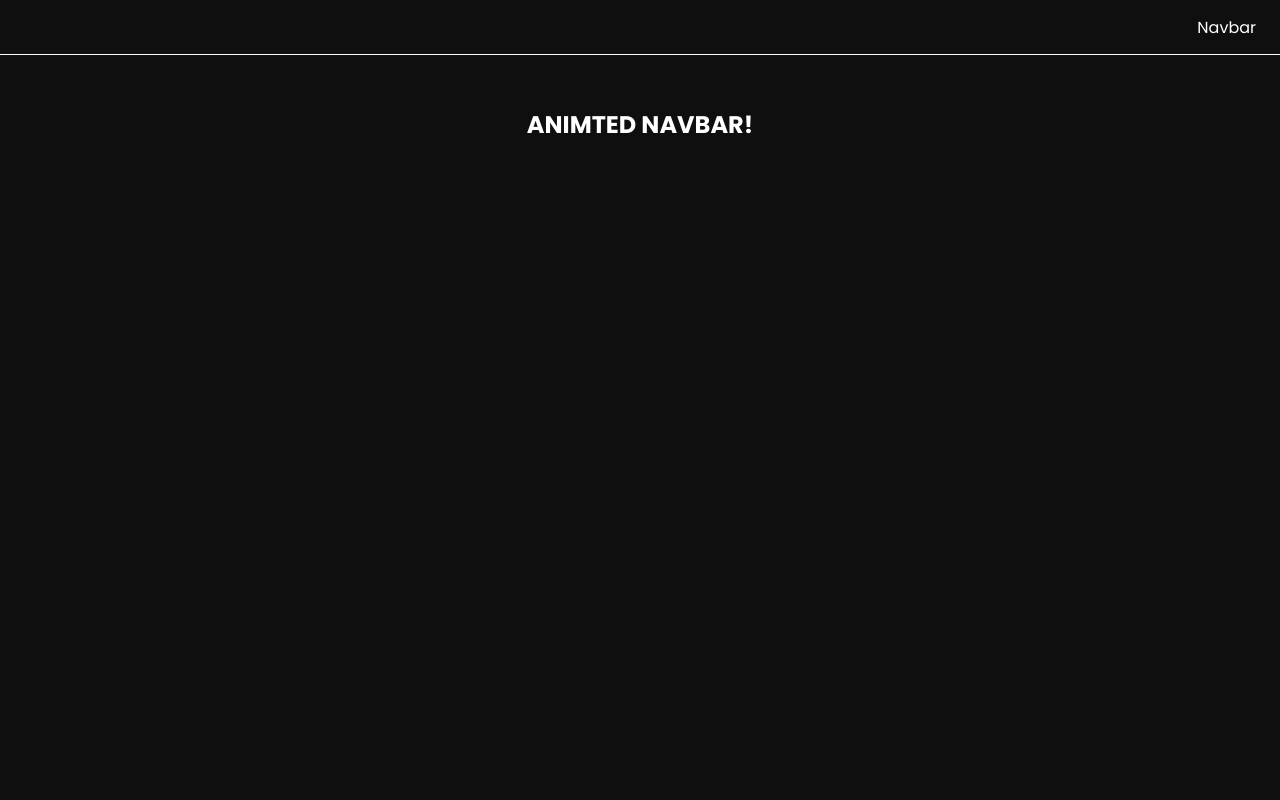
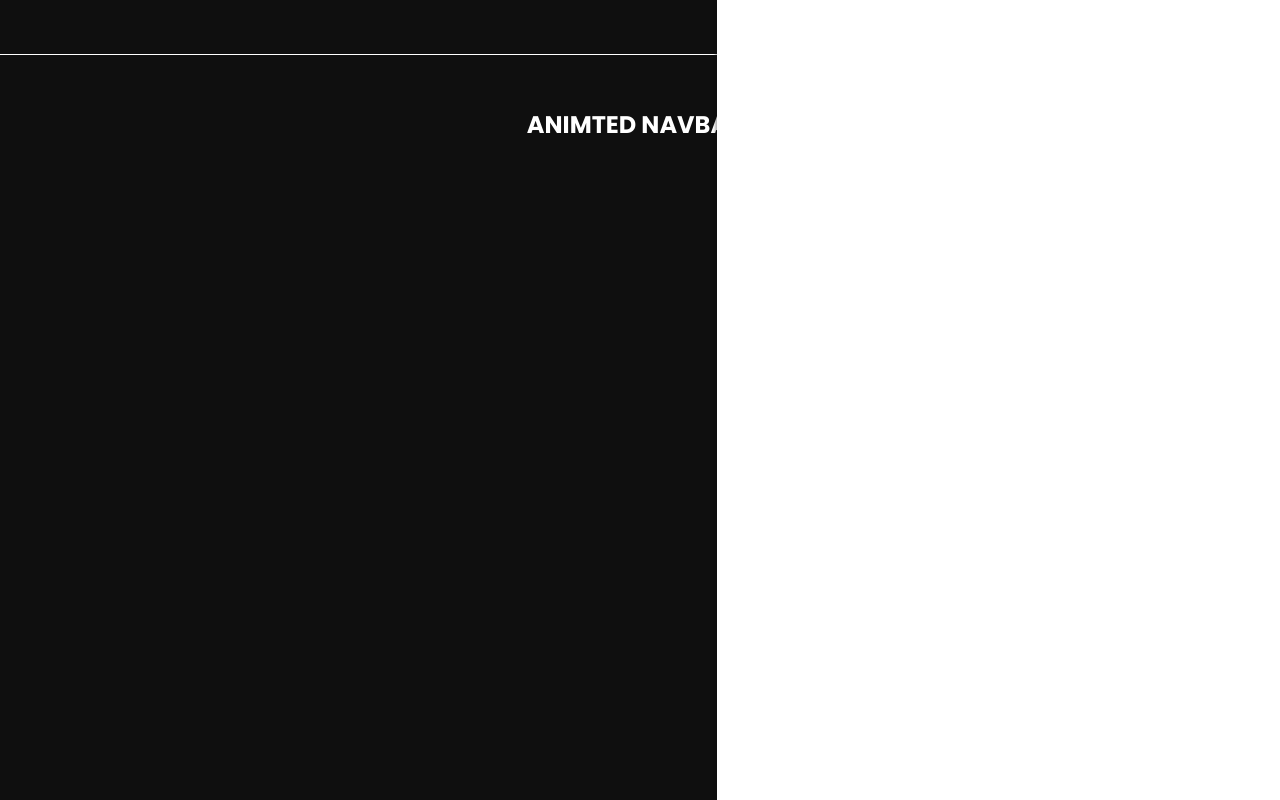
Before and after one commit to jxhnkndl/react-hamburger-menu, a React (Create React App) app: page / in a window 1280 px wide. Built offline with nearby package versions, Linux system fonts and the light colour scheme.

Commit message:
create right side navbar menu container

```diff
--- a/src/components/HamburgerMenu/index.js
+++ b/src/components/HamburgerMenu/index.js
@@ -1,9 +1,48 @@
 import React from 'react'
+import styled from 'styled-components';
 
-const index = () => {
+// icon container
+const HamburgerMenuContainer = styled.div`
+  display: flex;
+`;
+
+// svg hamburger icon
+// icon color of the icon is determined by props
+const HamburgerIcon = styled.div`
+  color: $(({ reverse }) => reverseColor ? "#000" : "#fff" );
+  cursor: pointer;
+  z-index: 99;
+  transition: all 250ms ease-in-out;
+`;
+
+// menu container (the div that slides out when menu is engaged)
+// the menu will slide out from the right side of the display
+const MenuContainer = styled.div`
+  width: 100%;
+  min-width: 300px;
+  max-width: 44%;
+  height: 100%;
+  background-color: #fff;
+  box-shadow: -2px 0 2px rgba(15, 15, 15, 0.3);
+  z-index: 90;
+  position: fixed;
+  top: 0;
+  right: 0;
+  user-select: none;
+  padding: 1em 2.5em;
+`;
+
+const HamburgerMenu = (props) => {
   return (
-    <div>index</div>
+    <HamburgerMenuContainer>
+      <HamburgerIcon>
+        Icon
+      </HamburgerIcon>
+      <MenuContainer>
+        Menu
+      </MenuContainer>
+    </HamburgerMenuContainer>
   )
 }
 
-export default index
+export default HamburgerMenu;
--- a/src/components/navbar/index.js
+++ b/src/components/navbar/index.js
@@ -1,4 +1,5 @@
-import React from 'react'
+import React from 'react';
+import HamburgerMenu from '../HamburgerMenu';
 import styled from 'styled-components';
 
 // create styled container for navbar
@@ -14,7 +15,9 @@ const NavbarContainer = styled.div`
 
 const Navbar = (props) => {
   return (
-    <NavbarContainer>Navbar</NavbarContainer>
+    <NavbarContainer>
+      <HamburgerMenu />
+    </NavbarContainer>
   )
 }
 
```
